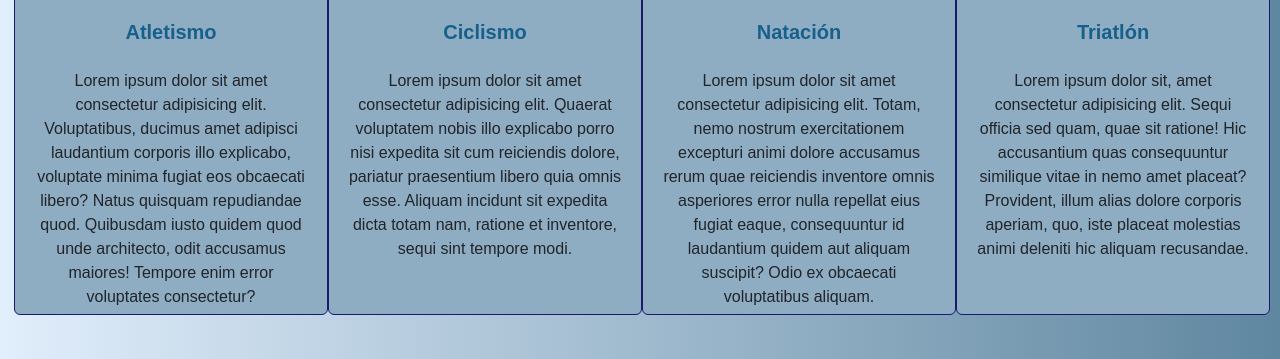
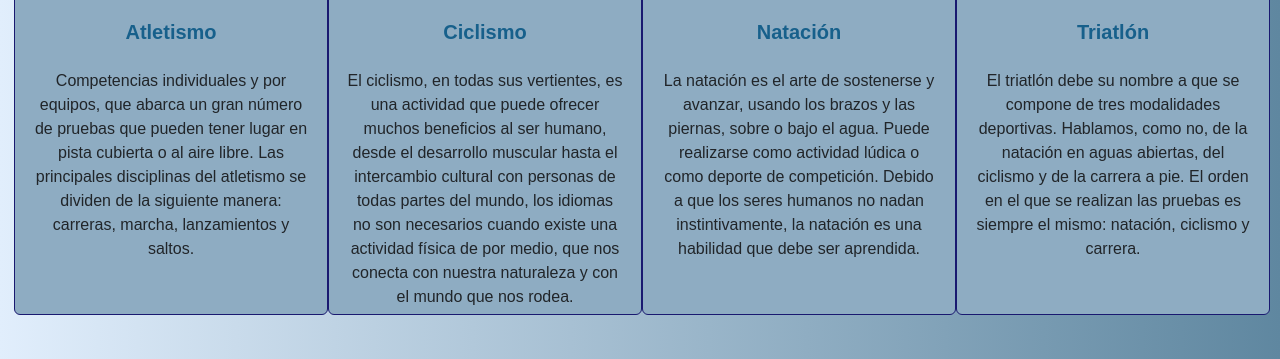
Before and after one commit to MathiasShT/PF-Shimabukuro, a website: page pages/programas.html in a window 1280 px wide. Shown: the part 260-619 px from the top of the page. Drawn offline with nearby package versions, Linux system fonts and the light colour scheme; a web font is replaced by a local one.

Commit message:
textos de programas

```diff
--- a/pages/programas.html
+++ b/pages/programas.html
@@ -38,10 +38,7 @@
       <img class="disciplina mx-auto" src="../img/atletismo.webp" class="card-img-top" alt="Logo Atletismo">
       <h2 class="card-title subtitulos">Atletismo</h2>
       <article class="card-body">
-        <p class="card-text">Lorem ipsum dolor sit amet consectetur adipisicing elit. Voluptatibus, ducimus amet
-          adipisci laudantium corporis
-          illo explicabo, voluptate minima fugiat eos obcaecati libero? Natus quisquam repudiandae quod. Quibusdam iusto
-          quidem quod unde architecto, odit accusamus maiores! Tempore enim error voluptates consectetur?</p>
+        <p class="card-text">Competencias individuales y por equipos, que abarca un gran número de pruebas que pueden tener lugar en pista cubierta o al aire libre. Las principales disciplinas del atletismo se dividen de la siguiente manera: carreras, marcha, lanzamientos y saltos.</p>
       </article>
     </section>
     <br>
@@ -49,10 +46,7 @@
       <img class="disciplina mx-auto" src="../img/ciclismo.webp" class="card-img-top" alt="Logo Ciclismo">
       <h2 class="card-title subtitulos">Ciclismo</h2>
       <article class="card-body">
-        <p class="card-text">Lorem ipsum dolor sit amet consectetur adipisicing elit. Quaerat voluptatem nobis illo
-          explicabo porro nisi
-          expedita sit cum reiciendis dolore, pariatur praesentium libero quia omnis esse. Aliquam incidunt sit expedita
-          dicta totam nam, ratione et inventore, sequi sint tempore modi.</p>
+        <p class="card-text">El ciclismo, en todas sus vertientes, es una actividad que puede ofrecer muchos beneficios al ser humano, desde el desarrollo muscular hasta el intercambio cultural con personas de todas partes del mundo, los idiomas no son necesarios cuando existe una actividad física de por medio, que nos conecta con nuestra naturaleza y con el mundo que nos rodea.</p>
       </article>
     </section>
     <br>
@@ -60,10 +54,7 @@
       <img class="disciplina mx-auto" src="../img/natacion.webp" class="card-img-top" alt="Logo Natación">
       <h2 class="card-title subtitulos">Natación</h2>
       <article class="card-body">
-        <p class="card-text">Lorem ipsum dolor sit amet consectetur adipisicing elit. Totam, nemo nostrum exercitationem
-          excepturi animi
-          dolore accusamus rerum quae reiciendis inventore omnis asperiores error nulla repellat eius fugiat eaque,
-          consequuntur id laudantium quidem aut aliquam suscipit? Odio ex obcaecati voluptatibus aliquam.</p>
+        <p class="card-text">La natación es el arte de sostenerse y avanzar, usando los brazos y las piernas, sobre o bajo el agua. Puede realizarse como actividad lúdica o como deporte de competición. Debido a que los seres humanos no nadan instintivamente, la natación es una habilidad que debe ser aprendida.</p>
       </article>
     </section>
     <br>
@@ -71,10 +62,7 @@
       <img class="disciplina mx-auto" src="../img/triatlon (1).webp" class="card-img-top" alt="Logo Triatlón">
       <h2 class="card-title subtitulos">Triatlón</h2>
       <article class="card-body">
-        <p class="card-text">Lorem ipsum dolor sit, amet consectetur adipisicing elit. Sequi officia sed quam, quae sit
-          ratione! Hic
-          accusantium quas consequuntur similique vitae in nemo amet placeat? Provident, illum alias dolore corporis
-          aperiam, quo, iste placeat molestias animi deleniti hic aliquam recusandae.</p>
+        <p class="card-text">El triatlón debe su nombre a que se compone de tres modalidades deportivas. Hablamos, como no, de la natación en aguas abiertas, del ciclismo y de la carrera a pie. El orden en el que se realizan las pruebas es siempre el mismo: natación, ciclismo y carrera.</p>
       </article>
     </section>
   </main>
```
